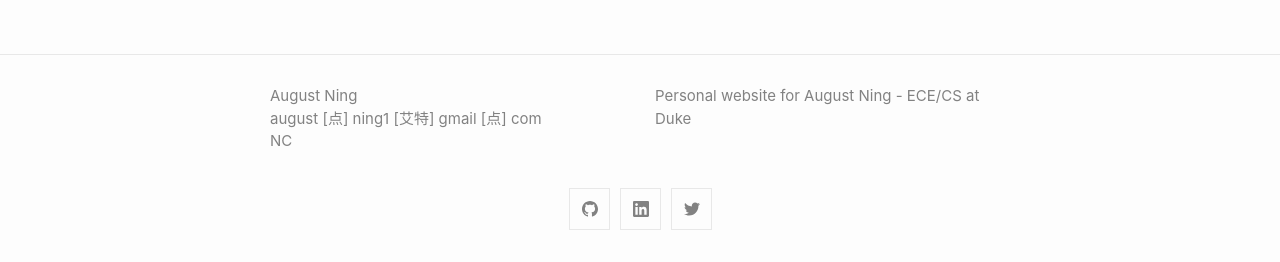
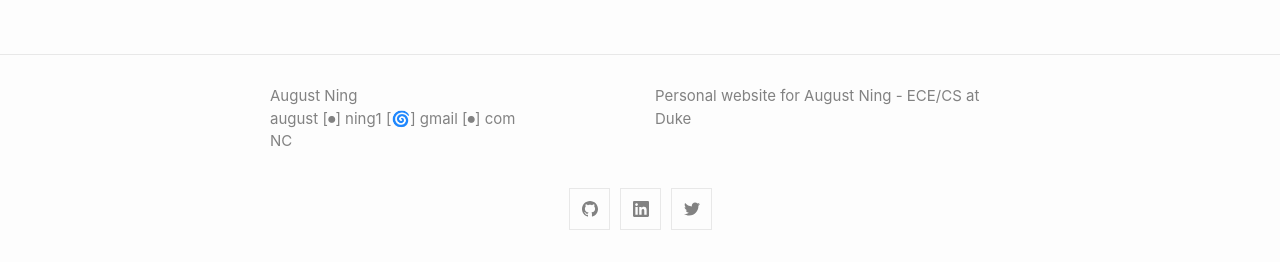
Before and after one commit to AugustNing/augustning.github.io, a Jekyll site: the page built from pages/research.md, in a window 1280 px wide. Shown: the part 635-897 px from the top of the page. Built offline with Jekyll 4.4.1, drawn with Linux system fonts in a browser that asks for light colours.

Commit message:
updated email demarkers

```diff
--- a/_config.yml
+++ b/_config.yml
@@ -1,7 +1,7 @@
 title: August Ning
 author:
   name: August Ning
-  email: august [点] ning1 [艾特] gmail [点] com
+  email: august [⏺] ning1 [🌀] gmail [⏺] com
 description: > # this means to ignore newlines until "show_excerpts:"
   Personal website for August Ning - ECE/CS at Duke
 location: NC
```
